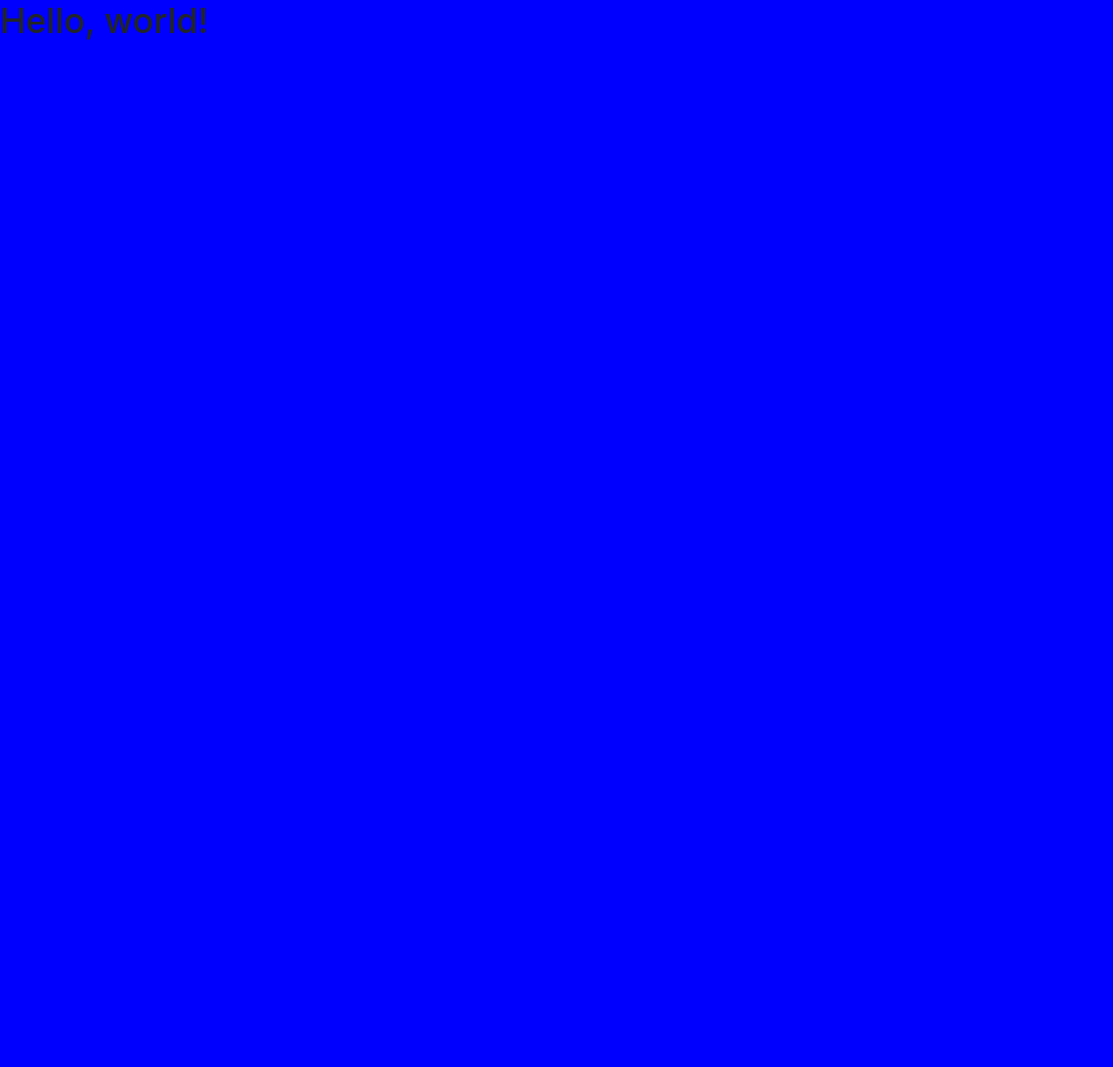
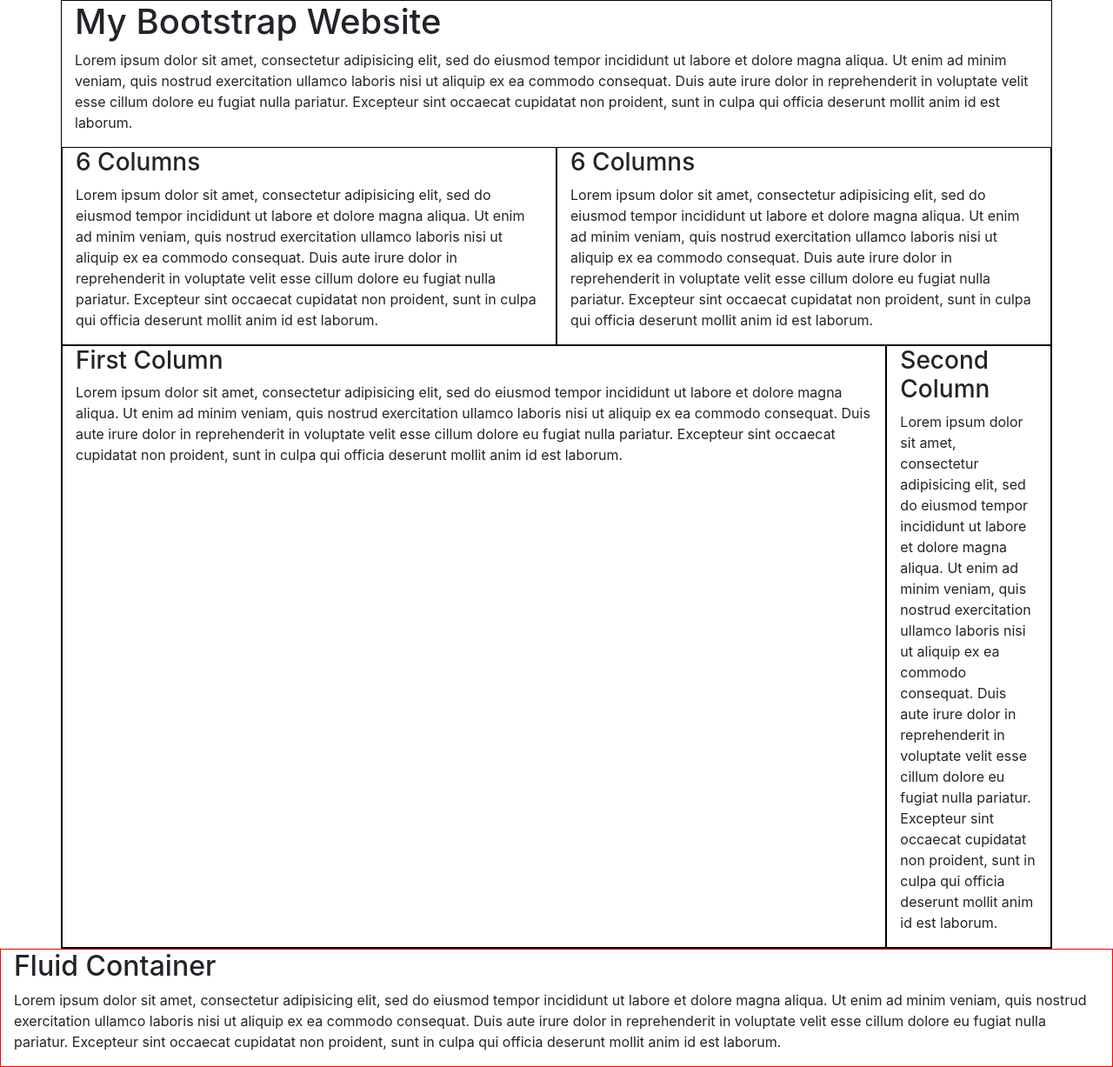
Before and after one commit to squeakyc/tts-capstone, a plain HTML site: page coursework/week-6/bootstrap-page/index.html in a window 1280 px wide. Shown: the whole page at 87% size. Before the commit the page ends 800 px from the top, so only its background shows below. Drawn offline with nearby package versions, Linux system fonts and the light colour scheme.

Commit message:
Started bootstrap grid

```diff
--- a/coursework/week-6/bootstrap-page/index.html
+++ b/coursework/week-6/bootstrap-page/index.html
@@ -1,5 +1,6 @@
 <!doctype html>
 <html lang="en">
+
 <head>
   <!-- Required meta tags -->
   <meta charset="utf-8">
@@ -12,8 +13,44 @@
 
   <title>Hello, world!</title>
 </head>
+
 <body>
-    <h1>Hello, world!</h1>
+  <div class="container">
+    <h1>My Bootstrap Website</h1>
+    <p>Lorem ipsum dolor sit amet, consectetur adipisicing elit, sed do eiusmod tempor incididunt ut labore et dolore magna aliqua. Ut enim ad minim veniam, quis nostrud exercitation ullamco laboris nisi ut aliquip ex ea commodo consequat. Duis aute irure
+      dolor in reprehenderit in voluptate velit esse cillum dolore eu fugiat nulla pariatur. Excepteur sint occaecat cupidatat non proident, sunt in culpa qui officia deserunt mollit anim id est laborum.</p>
+
+    <div class="row">
+      <div class="col-6">
+        <h3>6 Columns</h3>
+        <p>Lorem ipsum dolor sit amet, consectetur adipisicing elit, sed do eiusmod tempor incididunt ut labore et dolore magna aliqua. Ut enim ad minim veniam, quis nostrud exercitation ullamco laboris nisi ut aliquip ex ea commodo consequat. Duis aute
+          irure dolor in reprehenderit in voluptate velit esse cillum dolore eu fugiat nulla pariatur. Excepteur sint occaecat cupidatat non proident, sunt in culpa qui officia deserunt mollit anim id est laborum.</p>
+      </div>
+      <div class="col-6">
+        <h3>6 Columns</h3>
+        <p>Lorem ipsum dolor sit amet, consectetur adipisicing elit, sed do eiusmod tempor incididunt ut labore et dolore magna aliqua. Ut enim ad minim veniam, quis nostrud exercitation ullamco laboris nisi ut aliquip ex ea commodo consequat. Duis aute
+          irure dolor in reprehenderit in voluptate velit esse cillum dolore eu fugiat nulla pariatur. Excepteur sint occaecat cupidatat non proident, sunt in culpa qui officia deserunt mollit anim id est laborum.</p>
+      </div>
+      <!-- The next 2 columns are an example of how to specify different column sizes for different screen sizes. col-12 is the same as xs since bootstrap 4 is MOBILE FIRST, so xs is a given -->
+      <div class="col-12 col-sm-4 col-md-1 col-lg-10">
+        <h3>First Column</h3>
+        <p>Lorem ipsum dolor sit amet, consectetur adipisicing elit, sed do eiusmod tempor incididunt ut labore et dolore magna aliqua. Ut enim ad minim veniam, quis nostrud exercitation ullamco laboris nisi ut aliquip ex ea commodo consequat. Duis aute
+          irure dolor in reprehenderit in voluptate velit esse cillum dolore eu fugiat nulla pariatur. Excepteur sint occaecat cupidatat non proident, sunt in culpa qui officia deserunt mollit anim id est laborum.</p>
+      </div>
+      <div class="col-12 col-sm-8 col-md-11 col-lg-2">
+        <h3>Second Column</h3>
+        <p>Lorem ipsum dolor sit amet, consectetur adipisicing elit, sed do eiusmod tempor incididunt ut labore et dolore magna aliqua. Ut enim ad minim veniam, quis nostrud exercitation ullamco laboris nisi ut aliquip ex ea commodo consequat. Duis aute
+          irure dolor in reprehenderit in voluptate velit esse cillum dolore eu fugiat nulla pariatur. Excepteur sint occaecat cupidatat non proident, sunt in culpa qui officia deserunt mollit anim id est laborum.</p>
+      </div>
+      <!-- End of column size example -->
+    </div>
+  </div>
+  <!-- Fluid container fits the entire page of ANY size screen. Not so great for large amounts of text like a paragraph, as it gets very lengthy on larger screens -->
+  <div class="container-fluid">
+    <h2>Fluid Container</h2>
+    <p>Lorem ipsum dolor sit amet, consectetur adipisicing elit, sed do eiusmod tempor incididunt ut labore et dolore magna aliqua. Ut enim ad minim veniam, quis nostrud exercitation ullamco laboris nisi ut aliquip ex ea commodo consequat. Duis aute irure
+      dolor in reprehenderit in voluptate velit esse cillum dolore eu fugiat nulla pariatur. Excepteur sint occaecat cupidatat non proident, sunt in culpa qui officia deserunt mollit anim id est laborum.</p>
+  </div>
 
   <!-- Optional JavaScript -->
   <!-- jQuery first, then Popper.js, then Bootstrap JS -->
@@ -21,4 +58,5 @@
   <script src="https://cdnjs.cloudflare.com/ajax/libs/popper.js/1.14.3/umd/popper.min.js" integrity="sha384-ZMP7rVo3mIykV+2+9J3UJ46jBk0WLaUAdn689aCwoqbBJiSnjAK/l8WvCWPIPm49" crossorigin="anonymous"></script>
   <script src="https://stackpath.bootstrapcdn.com/bootstrap/4.1.1/js/bootstrap.min.js" integrity="sha384-smHYKdLADwkXOn1EmN1qk/HfnUcbVRZyYmZ4qpPea6sjB/pTJ0euyQp0Mk8ck+5T" crossorigin="anonymous"></script>
 </body>
+
 </html>
--- a/coursework/week-6/bootstrap-page/style/sass/style.scss
+++ b/coursework/week-6/bootstrap-page/style/sass/style.scss
@@ -1,3 +1,30 @@
 body{
-  background: blue;
+
 }
+
+// ### OLD EXAMPLE
+// .container{
+//   border: solid 1px black;
+// }
+//
+// .container-fluid{
+//   border: solid 1px red;
+// }
+
+// ### SASS OPTIMIZED EXAMPLE
+.border{
+  border: solid 1px black;
+}
+
+.container{
+  @extend .border;
+  &-fluid{
+    @extend .border;
+    border-color: red;
+  }
+}
+
+// shortcut for calling on all classes that start with "col" (includes .col-6, .col-12, etc.)
+[class^="col"]{
+  @extend .border;
+}
```
Also changed, not shown: coursework/week-6/bootstrap-page/style/css/style.css, 1 other file. Lines whose indentation alone changed are shown as unchanged.
